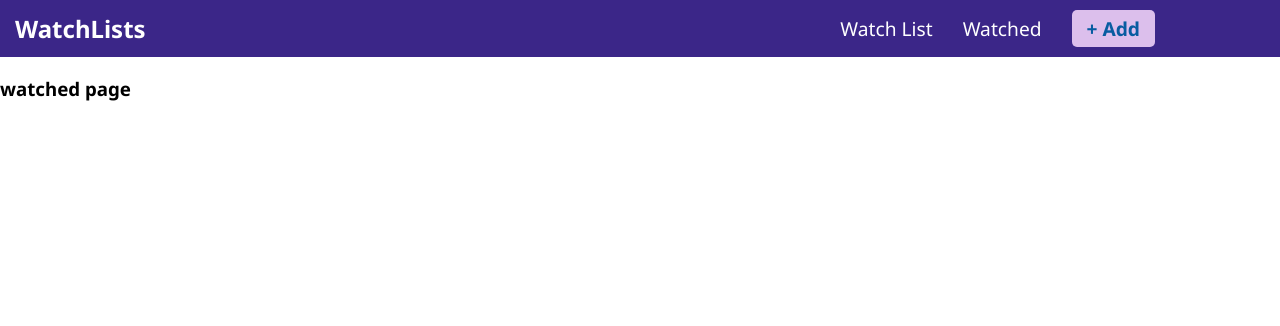
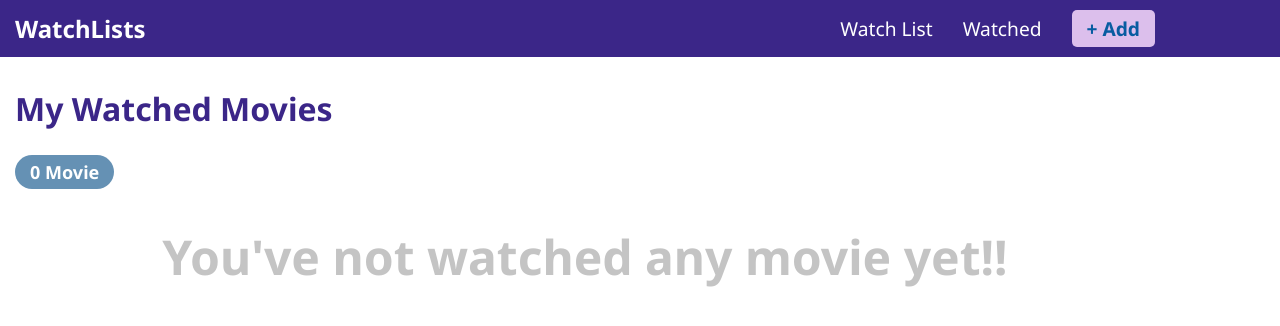
Before and after one commit to naina25/React-Movie-Watchlist, a React (Create React App) app: page /watched in a window 1280 px wide. Shown: the top 326 px of the page. Built offline with nearby package versions, Linux system fonts and the light colour scheme.

Commit message:
start rendering movies to watched list and add movie control buttons functionality

```diff
--- a/src/App.css
+++ b/src/App.css
@@ -182,6 +182,12 @@ header .nav-links {
 
 .controls .btn {
   margin-top: 40px;
+  margin-right: 20px;
+}
+
+.controls .btn:hover {
+  background-color: rgb(59, 38, 136);
+  color: white;
 }
 
 @media (max-width: 590px) {
@@ -194,22 +200,31 @@ header .nav-links {
   }
 }
 
-/* Wishlisted Movies Page */
+/* Watchlisted Movies Page */
 
-.watchlisted-movies-page {
+.movies-outer-div {
   padding: 30px 0;
 }
 
-.watchlisted-movies-page .header {
+.movies-outer-div .header {
   display: flex;
   align-items: center;
   justify-content: space-between;
   margin-bottom: 30px;
 }
 
-.watchlisted-movies-page .heading {
+.movies-outer-div .heading {
   color: rgb(59, 38, 136);
   margin: 0;
+}
+
+.count-pill {
+  background-color: #6591b4;
+  padding: 5px 15px;
+  font-size: 1.125rem;
+  font-weight: 600;
+  border-radius: 999px;
+  color: white;
 }
 
 .movie-grid {
@@ -218,14 +233,14 @@ header .nav-links {
   grid-gap: 30px;
 }
 
-.watchlisted-movie-grid {
+.movie-grid {
   display: grid;
   grid-template-columns: repeat(3, 1fr);
   grid-gap: 30px;
 }
 
 @media (min-width: 992px) {
-  .watchlisted-movie-grid {
+  .movie-grid {
     grid-template-columns: repeat(5, 1fr);
   }
 }
@@ -239,9 +254,17 @@ header .nav-links {
   display: block;
 }
 
+.watchlist-movie-card .overlay .filler-poster {
+  width: 100%;
+  height: 100%;
+  box-shadow: none;
+  font-size: 1.2rem;
+}
+
 .watchlist-movie-card img {
   width: 100%;
   display: block;
+  border: none;
 }
 
 .watchlist-movie-card .overlay {
@@ -254,6 +277,44 @@ header .nav-links {
 }
 
 .watchlist-movie-card:hover {
-  /* border: 3px solid #022b4d; */
+  border: none;
   box-shadow: 0 3px 10px rgb(93, 53, 133);
 }
+
+.watchlist-movie-card .inner-card-controls {
+  background-color: red;
+  position: absolute;
+  bottom: 20px;
+  left: 50%;
+  transform: translateX(-50%);
+  background: rgba(0, 0, 0, 0.6);
+  border-radius: 5px;
+  padding: 3px;
+  opacity: 0;
+  transition: all 0.3s ease;
+}
+
+.watchlist-movie-card:hover .inner-card-controls {
+  opacity: 1;
+}
+
+.ctrl-btn {
+  color: #fefefe;
+  background-color: transparent;
+  border: none;
+  transition: all 0.3s ease;
+  font-size: 1.25rem;
+  padding: 5px;
+  margin: 0;
+}
+
+.ctrl-btn:hover {
+  color: rgb(84, 66, 146);
+  cursor: pointer;
+}
+
+.movies-outer-div .no-movies {
+  color: #c4c4c4;
+  font-size: 3rem;
+  text-align: center;
+}
--- a/src/App.js
+++ b/src/App.js
@@ -1,6 +1,7 @@
 import "./App.css";
 import AppRouter from "./router/AppRouter";
 import { GlobalProvider } from "./context/GlobalState";
+import "./lib/font-awesome/css/all.min.css";
 
 function App() {
   return (
--- a/src/components/MyWatchlistedMovie.js
+++ b/src/components/AddedMovieCard.js
@@ -1,6 +1,7 @@
 import React from "react";
+import MovieControls from "./MovieControls";
 
-const MyWatchlistedMovie = ({ movie, type }) => {
+const AddedMovieCard = ({ movie, type }) => {
   return (
     <div className="watchlist-movie-card">
       <div className="overlay">
@@ -12,9 +13,11 @@ const MyWatchlistedMovie = ({ movie, type }) => {
         ) : (
           <div className="filler-poster">No Poster!</div>
         )}
+
+        <MovieControls type={type} movie={movie} />
       </div>
     </div>
   );
 };
 
-export default MyWatchlistedMovie;
+export default AddedMovieCard;
--- a/src/components/MovieCard.js
+++ b/src/components/MovieCard.js
@@ -2,10 +2,16 @@ import React, { useContext } from "react";
 import { GlobalContext } from "../context/GlobalState";
 
 const MovieCard = ({ movie }) => {
-  const { addMovieToWatchlist, watchlist } = useContext(GlobalContext);
+  const { addMovieToWatchlist, addMovieToWatched, watchlist, watched } =
+    useContext(GlobalContext);
 
   const storedMovie = watchlist.find((obj) => obj.id === movie.id);
-  const watchlistDisabled = storedMovie ? true : false;
+
+  const alreadyWatched = watched.find((obj) => obj.id === movie.id);
+
+  const watchlistDisabled = storedMovie || alreadyWatched ? true : false;
+
+  const watchedDisabled = alreadyWatched ? true : false;
 
   return (
     <div className="movie-card">
@@ -33,6 +39,12 @@ const MovieCard = ({ movie }) => {
             className="btn">
             Add to Watchlist
           </button>
+          <button
+            disabled={watchedDisabled}
+            onClick={() => addMovieToWatched(movie)}
+            className="btn">
+            Add to Watched list
+          </button>
         </div>
       </div>
     </div>
--- /dev/null
+++ b/src/components/MovieControls.js
@@ -0,0 +1,48 @@
+import React, { useContext } from "react";
+import { GlobalContext } from "../context/GlobalState";
+
+const MovieControls = ({ movie, type }) => {
+  const {
+    delMovieFromWatchlist,
+    addMovieToWatched,
+    addBackToWatchlist,
+    delMovieFromWatched,
+  } = useContext(GlobalContext);
+  return (
+    <div className="inner-card-controls">
+      {type === "watchlist" && (
+        <>
+          <button onClick={() => addMovieToWatched(movie)} className="ctrl-btn">
+            <i className="fa-fw far fa-eye"></i>
+          </button>
+
+          <button
+            onClick={() => delMovieFromWatchlist(movie)}
+            className="ctrl-btn">
+            <i className="fa-fw fa fa-times"></i>
+          </button>
+        </>
+      )}
+      {type === "watched" && (
+        <>
+          <button
+            onClick={() => {
+              addBackToWatchlist(movie);
+            }}
+            className="ctrl-btn">
+            <i className="fa-fw far fa-eye-slash"></i>
+          </button>
+          <button
+            onClick={() => {
+              delMovieFromWatched(movie);
+            }}
+            className="ctrl-btn">
+            <i className="fa-fw fa fa-times"></i>
+          </button>
+        </>
+      )}
+    </div>
+  );
+};
+
+export default MovieControls;
--- a/src/components/Watched.js
+++ b/src/components/Watched.js
@@ -1,7 +1,34 @@
-import React from "react";
+import React, { useContext } from "react";
+import { GlobalContext } from "../context/GlobalState";
+import AddedMovieCard from "./AddedMovieCard";
 
 const Watched = () => {
-  return <h3>watched page</h3>;
+  const { watched } = useContext(GlobalContext);
+  return (
+    <div className="movies-outer-div">
+      <div className="container">
+        <div className="header">
+          <h1 className="heading">My Watched Movies</h1>
+        </div>
+
+        <span className="count-pill">
+          {watched.length} {watched.length > 1 ? "Movies" : "Movie"}
+        </span>
+
+        {watched.length > 0 ? (
+          <div className="movie-grid">
+            {watched.map((movie) => {
+              return (
+                <AddedMovieCard key={movie.id} movie={movie} type="watched" />
+              );
+            })}
+          </div>
+        ) : (
+          <h2 className="no-movies">You've not watched any movie yet!!</h2>
+        )}
+      </div>
+    </div>
+  );
 };
 
 export default Watched;
--- a/src/components/Watchlist.js
+++ b/src/components/Watchlist.js
@@ -1,26 +1,26 @@
 import React, { useContext } from "react";
 import { GlobalContext } from "../context/GlobalState";
-import MyWatchlistedMovie from "./MyWatchlistedMovie";
+import AddedMovieCard from "./AddedMovieCard";
 
 const Watchlist = () => {
   const { watchlist } = useContext(GlobalContext);
 
   return (
-    <div className="watchlisted-movies-page">
+    <div className="movies-outer-div">
       <div className="container">
         <div className="header">
           <h1 className="heading">My Watchlist</h1>
         </div>
 
+        <span className="count-pill">
+          {watchlist.length} {watchlist.length > 1 ? "Movies" : "Movie"}
+        </span>
+
         {watchlist.length > 0 ? (
-          <div className="watchlisted-movie-grid">
+          <div className="movie-grid">
             {watchlist.map((movie) => {
               return (
-                <MyWatchlistedMovie
-                  key={movie.id}
-                  movie={movie}
-                  type="watchlist"
-                />
+                <AddedMovieCard key={movie.id} movie={movie} type="watchlist" />
               );
             })}
           </div>
--- a/src/context/AppReducer.js
+++ b/src/context/AppReducer.js
@@ -1,10 +1,41 @@
 export default (state, action) => {
+  const filteredMoviesFromWatchlist = (delMovie) => {
+    return state.watchlist.filter((movie) => movie.id !== delMovie.id);
+  };
+
+  const filteredMoviesFromWatched = (delMovie) => {
+    return state.watched.filter((movie) => movie.id !== delMovie.id);
+  };
+
   switch (action.type) {
     case "ADD_MOVIE_TO_WATCHLIST":
       return {
         ...state,
         watchlist: [action.payload, ...state.watchlist],
       };
+    case "DEL_MOVIE_FROM_WATCHLIST":
+      return {
+        ...state,
+        watchlist: filteredMoviesFromWatchlist(action.payload),
+      };
+    case "ADD_MOVIE_TO_WATCHED":
+      return {
+        ...state,
+        watchlist: filteredMoviesFromWatchlist(action.payload),
+        watched: [action.payload, ...state.watched],
+      };
+    case "ADD_BACK_TO_WATCHLIST":
+      return {
+        ...state,
+        watchlist: [action.payload, ...state.watchlist],
+        watched: filteredMoviesFromWatched(action.payload),
+      };
+    case "DEL_MOVIE_FROM_WATCHED":
+      return {
+        ...state,
+        watched: filteredMoviesFromWatched(action.payload),
+      };
+
     default:
       return state;
       break;
--- a/src/context/GlobalState.js
+++ b/src/context/GlobalState.js
@@ -26,12 +26,32 @@ export const GlobalProvider = (props) => {
     dispatch({ type: "ADD_MOVIE_TO_WATCHLIST", payload: movie });
   };
 
+  const delMovieFromWatchlist = (movie) => {
+    dispatch({ type: "DEL_MOVIE_FROM_WATCHLIST", payload: movie });
+  };
+
+  const addMovieToWatched = (movie) => {
+    dispatch({ type: "ADD_MOVIE_TO_WATCHED", payload: movie });
+  };
+
+  const addBackToWatchlist = (movie) => {
+    dispatch({ type: "ADD_BACK_TO_WATCHLIST", payload: movie });
+  };
+
+  const delMovieFromWatched = (movie) => {
+    dispatch({ type: "DEL_MOVIE_FROM_WATCHED", payload: movie });
+  };
+
   return (
     <GlobalContext.Provider
       value={{
         watchlist: state.watchlist,
         watched: state.watched,
         addMovieToWatchlist,
+        delMovieFromWatchlist,
+        addMovieToWatched,
+        addBackToWatchlist,
+        delMovieFromWatched,
       }}>
       {props.children}
     </GlobalContext.Provider>
```
